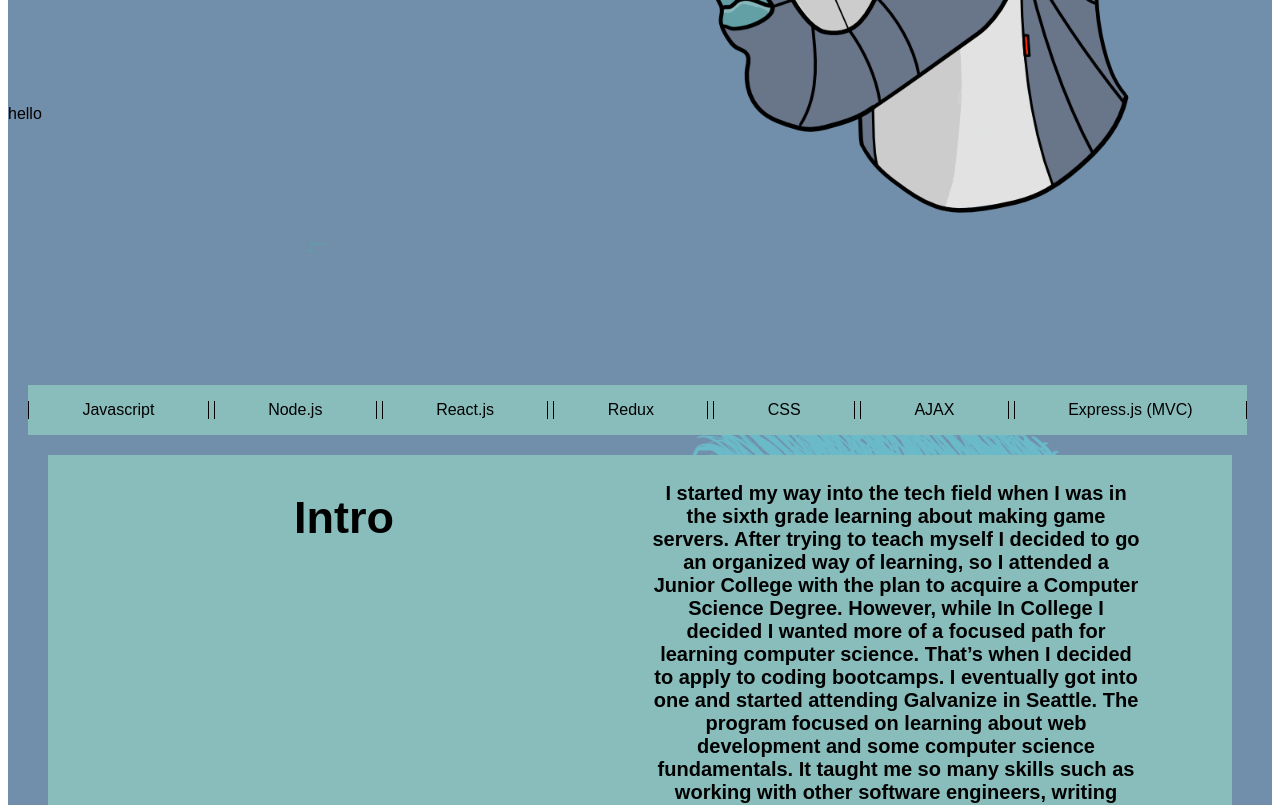
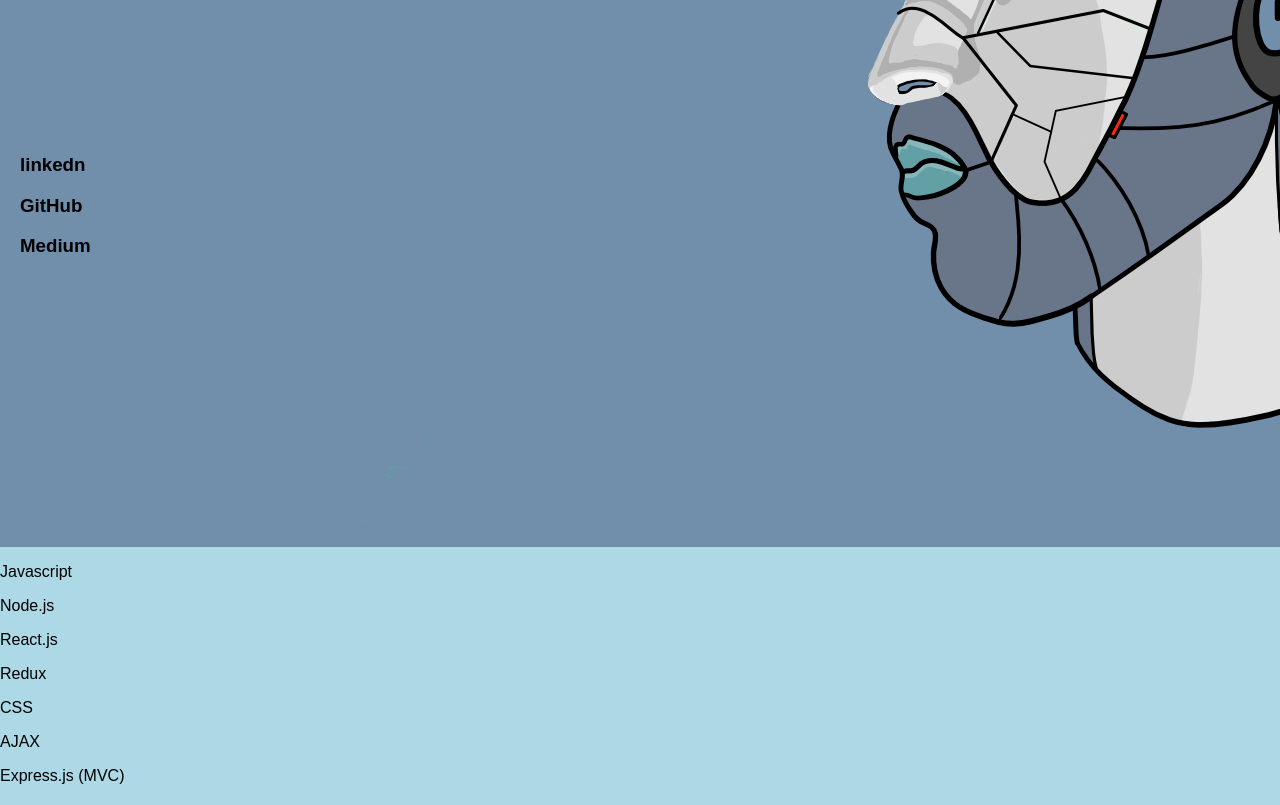
Before and after one commit to joeygaitan/react-portfolio, a React (Create React App) app: page / in a window 1280 px wide. Shown: the part 500-1305 px from the top of the page. Built offline with nearby package versions, Linux system fonts and the light colour scheme.

Commit message:
added in some css changes to background image

```diff
--- a/src/App.js
+++ b/src/App.js
@@ -1,6 +1,7 @@
 import React, { Component } from 'react';
 import NavBar from './components/Navbar/NavBar'
 import Header from './components/Header/Header';
+import Skills from './components/Skills/Skills';
 import Body from './components/Body/Body';
 import Projects from './components/projects/Projects';
 import Footer from './components/Footer/Footer';
@@ -52,7 +53,8 @@ class App extends Component {
       <div id="wrapper">
           <NavBar scrollToRef={this.scrollToRef}/>
           <Header  refHome={this.home}/>
-          <Body refAbout ={this.about} refSkills ={this.skills}/>
+          <Skills refSkills = {this.skills}/>
+          <Body refAbout ={this.about}/>
           <Projects refProject ={this.project}/>
           <Footer refContact={this.contact}/>
       </div>
--- a/src/components/Body/Body.js
+++ b/src/components/Body/Body.js
@@ -10,21 +10,26 @@ class Body extends Component {
         return (
 
             <div className = "bodyContainer" ref={this.props.refSkills}>
-                <div className="languageBar">
-                    <p >Javascript</p>
-                    <p>Node.js</p>
-                    <p>React.js</p>
-                    <p>Redux</p>
-                    <p>CSS</p>
-                    <p>AJAX</p>
-                    <p>Express.js (MVC)</p>
-                </div>
                 <div className="innerContainer" ref={this.props.refAbout}>
                         <div className="education">
                             <h2>Intro</h2>
                         </div>
                         <div className="backStory">
-                            <h4>I started my way into the tech field when I was in the sixth grade learning about making game servers. After trying to teach myself I decided to go an organized way of learning, so I attended a Junior College with the plan to acquire a Computer Science Degree. However, while In College I decided I wanted more of a focused path for learning computer science. That’s when I decided to apply to coding bootcamps. I eventually got into one and started attending Galvanize in Seattle. The program focused on learning about web development and some computer science fundamentals. It taught me so many skills such as working with other software engineers, writing readable code, how to focus my attention on the right problems, how to ask the right questions, asking for help when I need it, and most of all how to teach myself to learn new concepts on my own. Learning, problem-solving, and computers have always been my passions, and I hope to never stop pursuing them. I am now attending the Make School In San Francisco getting a Bachelors Degree In applied Computer Science learning IOS development, and Fullstack Development.</h4>
+                            <h4>I started my way into the tech field when I was in
+                                the sixth grade learning about making game servers.
+                                After trying to teach myself I decided to go an organized
+                                way of learning, so I attended a Junior College with the plan
+                                to acquire a Computer Science Degree. However, while In College
+                                I decided I wanted more of a focused path for learning computer science.
+                                That’s when I decided to apply to coding bootcamps. I eventually
+                                got into one and started attending Galvanize in Seattle.
+                                The program focused on learning about web development and some computer science
+                                fundamentals. It taught me so many skills such as working with other software engineers, writing
+                                readable code, how to focus my attention on the right problems, how to ask the right questions, asking
+                                for help when I need it, and most of all how to teach myself to learn new concepts on my own. Learning, problem-solving
+                                , and computers have always been my passions, and I hope to never stop pursuing them.
+                                 I am now attending the Make School In San Francisco getting a Bachelors Degree In applied Computer Science
+                                 learning IOS development, and Fullstack Development.</h4>
                         </div>
                 </div>
             </div>
--- a/src/components/Header/Header.js
+++ b/src/components/Header/Header.js
@@ -16,9 +16,15 @@ class Header extends Component {
                     <p className="itemText">Software Engineer</p>
                 </div>
                 <div className="icons">
-                    <p>
-                        hello
-                    </p>
+                    <div className="linkedn">
+                        <h3>linkedn</h3>
+                    </div>
+                    <div className="GitHub">
+                        <h3>GitHub</h3>
+                    </div>
+                    <div className="Medium">
+                        <h3>Medium</h3>
+                    </div>
                 </div>
             </div>
         </div> );
--- /dev/null
+++ b/src/components/Skills/Skills.js
@@ -0,0 +1,24 @@
+import React, { Component } from 'react';
+
+class Skills extends Component {
+    constructor(props) {
+        super(props);
+        this.state = {  }
+    }
+    render() {
+        return (
+        <div ref={this.props.refSkills}>
+                <div className="skills">
+                    <p >Javascript</p>
+                    <p>Node.js</p>
+                    <p>React.js</p>
+                    <p>Redux</p>
+                    <p>CSS</p>
+                    <p>AJAX</p>
+                    <p>Express.js (MVC)</p>
+                </div>
+        </div> );
+    }
+}
+
+export default Skills;
--- a/src/css/app.css
+++ b/src/css/app.css
@@ -1,6 +1,5 @@
     #wrapper{
     font-family: Hind,sans-serif;
-    background-image: url(../images/headRaw.jpg);
     background-repeat: no-repeat;
     background-size: 100% 100%;
     background-color: lightblue;
@@ -8,3 +7,7 @@
     top: 10;
     background-attachment: fixed;
     }
+
+    body {
+        margin: 0;
+    }
--- a/src/css/body.css
+++ b/src/css/body.css
@@ -1,21 +1,11 @@
+
+
 .bodyContainer{
     display: grid;
     margin: 20px;
     align-content: space-around;
     justify-content: space-between;
 }
-
-.languageBar {
-    display: grid;
-    text-align: center;
-    grid-template-columns: auto auto auto auto auto auto auto;
-    /* grid-template-rows: 100px 300px; */
-    grid-gap: 5px;
-    margin-top: 10px;
-    margin-right: 5px;
-    background-color: #88BDBC;
-}
-
 .languageBar p{
     text-align: center;
     border-left: 1px solid;
--- a/src/css/header.css
+++ b/src/css/header.css
@@ -1,7 +1,10 @@
 .wrapper{
-    width: 1200px;
-    height: 800px;
     display: grid;
+    background-image: url(../images/headRaw.jpg);
+    /* width: 1800px; */
+    height: 1000px;
+    background-repeat: no-repeat;
+    background-color: red;
 }
 
 .item1 {
@@ -20,3 +23,7 @@
 .item2{
     text-align: center;
 }
+
+.icons{
+    margin: 20px;
+}
--- /dev/null
+++ b/src/css/skills.css
@@ -0,0 +1,9 @@
+.skills{
+    display: grid;
+    text-align: center;
+    grid-template-columns: auto auto auto auto auto auto auto;
+    grid-gap: 5px;
+    margin-top: 10px;
+    margin-right: 5px;
+    background-color: #88BDBC;
+}
```
Also changed, not shown: src/components/Navbar/NavBar.js (+4 -4 lines), 1 other file (tests, documents, lock files or other folders).
